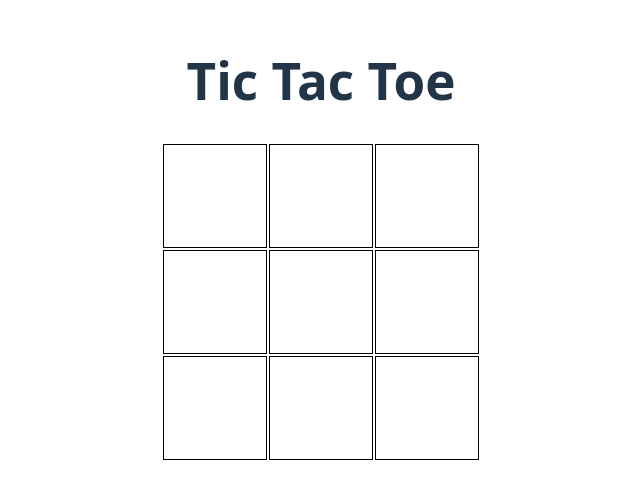
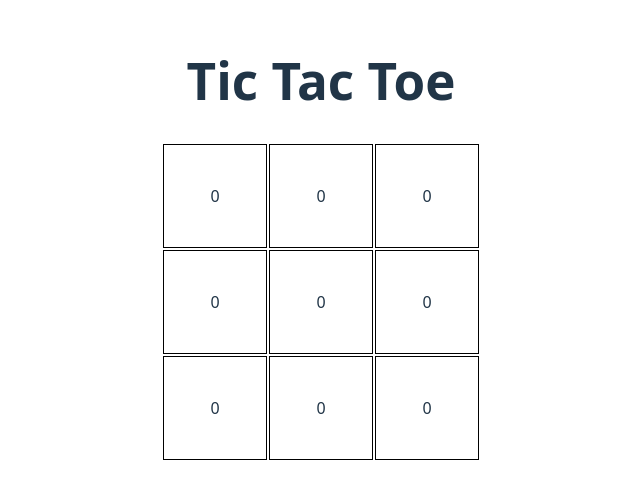
Before and after one commit to YZaritsky/tic-tac-toe-tdd, a React (Vite) app: page / in a window 1280 px wide. Shown: the part 160-658 px from the top of the page, without its empty margins (319-959 px from the left). Built offline with nearby package versions, Linux system fonts and the light colour scheme.

Commit message:
Step 02 - cell and row components

```diff
--- a/src/App.css
+++ b/src/App.css
@@ -9,4 +9,6 @@ td {
   width:  100px;
   height:  100px;
   border: 1px solid #000;
+  user-select: none;
+  cursor: pointer;
 }
--- a/src/App.jsx
+++ b/src/App.jsx
@@ -1,4 +1,23 @@
 import './App.css'
+import {useState} from "react";
+
+const Cell = () => {
+    const [val, setVal] = useState(0);
+
+    return (
+        <td  onClick={() => setVal(val + 1)}>{val}</td>
+    )
+}
+
+const Row = () => {
+    return (
+        <tr>
+            <Cell/>
+            <Cell/>
+            <Cell/>
+        </tr>
+    )
+}
 
 function App() {
     return (
@@ -7,21 +26,9 @@ function App() {
             <h1>Tic Tac Toe</h1>
             <table>
                 <tbody>
-                <tr>
-                    <td></td>
-                    <td></td>
-                    <td></td>
-                </tr>
-                <tr>
-                    <td></td>
-                    <td></td>
-                    <td></td>
-                </tr>
-                <tr>
-                    <td></td>
-                    <td></td>
-                    <td></td>
-                </tr>
+                <Row/>
+                <Row/>
+                <Row/>
                 </tbody>
             </table>
         </header>
```
Also changed, not shown: 1 other file (tests, documents, lock files or other folders).
